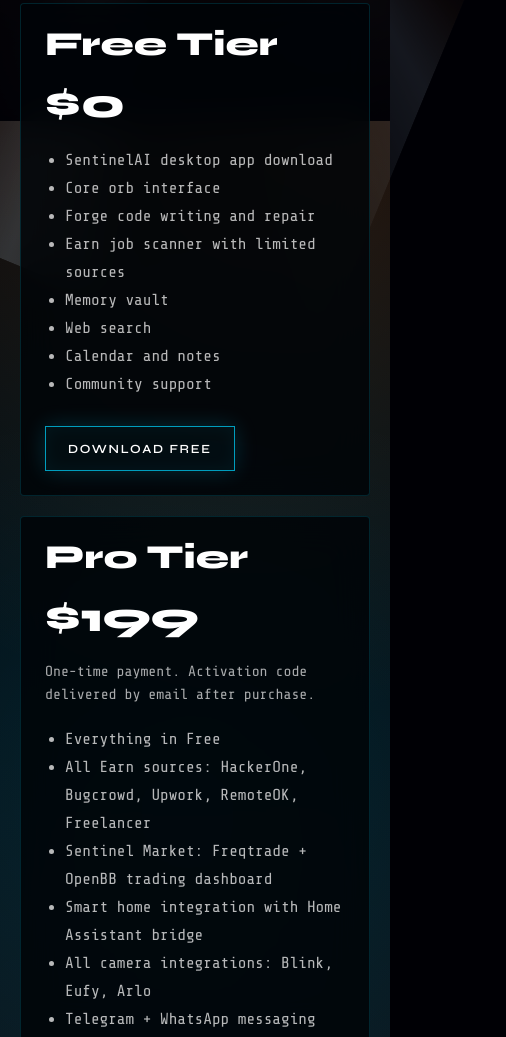
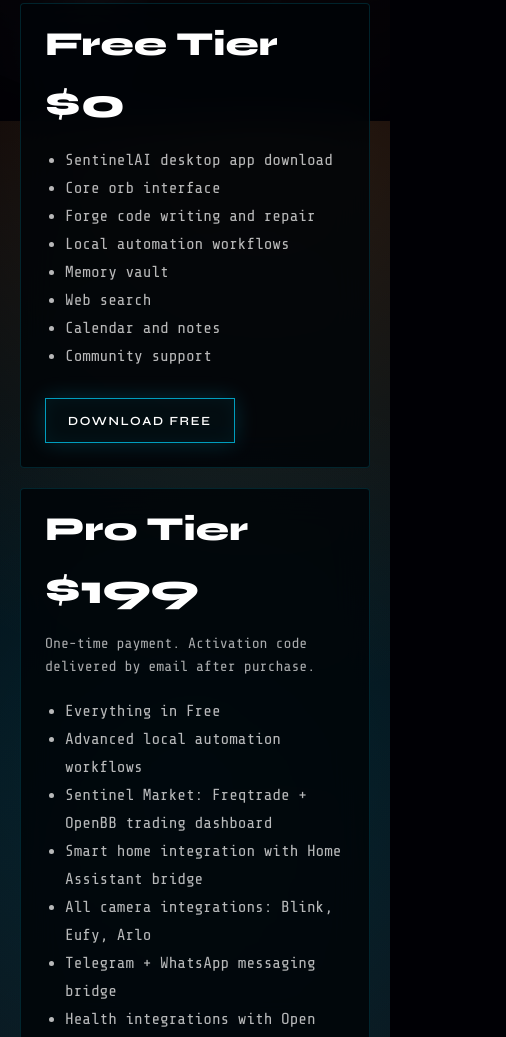
Before and after one commit to Lordsleezy/sentinelprime, a website: page pricing.html in a window 390 px wide. Shown: the part 723-1760 px from the top of the page, 506 px wide, since content can reach past the window. Drawn offline with nearby package versions, Linux system fonts and the light colour scheme.

Commit message:
Remove Earn references and tighten responsive layout

```diff
--- a/page.css
+++ b/page.css
@@ -8,7 +8,11 @@
 }
 
 * { box-sizing: border-box; }
-html { background: var(--bg); scroll-behavior: auto; }
+html {
+  background: var(--bg);
+  scroll-behavior: auto;
+  overflow-x: hidden;
+}
 body {
   margin: 0;
   min-height: 100vh;
@@ -25,7 +29,7 @@ body {
 body::before {
   content: "";
   position: fixed;
-  inset: -20vmax;
+  inset: 0;
   z-index: 0;
   pointer-events: none;
   background:
@@ -113,11 +117,11 @@ main, footer { position: relative; z-index: 3; }
 }
 
 .wrap {
-  width: min(1180px, 100%);
+  width: min(1180px, calc(100vw - 40px));
   margin: 0 auto;
 }
 
-.narrow { width: min(900px, 100%); }
+.narrow { width: min(900px, calc(100vw - 40px)); }
 
 .eyebrow {
   margin: 0 0 18px;
@@ -134,6 +138,10 @@ h1 {
   font: 800 clamp(3rem, 8vw, 7.8rem) / 0.9 "Syne", sans-serif;
   letter-spacing: 0;
   text-shadow: 0 0 42px rgba(255,255,255,0.22);
+}
+
+.panel h1 {
+  font-size: clamp(2.3rem, 5.4vw, 5.4rem);
 }
 h2 {
   font: 800 clamp(2.1rem, 5vw, 5rem) / 1 "Syne", sans-serif;
--- a/pricing.html
+++ b/pricing.html
@@ -41,7 +41,7 @@
           <li>SentinelAI desktop app download</li>
           <li>Core orb interface</li>
           <li>Forge code writing and repair</li>
-          <li>Earn job scanner with limited sources</li>
+          <li>Local automation workflows</li>
           <li>Memory vault</li>
           <li>Web search</li>
           <li>Calendar and notes</li>
@@ -56,7 +56,7 @@
         <p>One-time payment. Activation code delivered by email after purchase.</p>
         <ul>
           <li>Everything in Free</li>
-          <li>All Earn sources: HackerOne, Bugcrowd, Upwork, RemoteOK, Freelancer</li>
+          <li>Advanced local automation workflows</li>
           <li>Sentinel Market: Freqtrade + OpenBB trading dashboard</li>
           <li>Smart home integration with Home Assistant bridge</li>
           <li>All camera integrations: Blink, Eufy, Arlo</li>
--- a/website/page.css
+++ b/website/page.css
@@ -8,7 +8,11 @@
 }
 
 * { box-sizing: border-box; }
-html { background: var(--bg); scroll-behavior: auto; }
+html {
+  background: var(--bg);
+  scroll-behavior: auto;
+  overflow-x: hidden;
+}
 body {
   margin: 0;
   min-height: 100vh;
@@ -25,7 +29,7 @@ body {
 body::before {
   content: "";
   position: fixed;
-  inset: -20vmax;
+  inset: 0;
   z-index: 0;
   pointer-events: none;
   background:
@@ -113,11 +117,11 @@ main, footer { position: relative; z-index: 3; }
 }
 
 .wrap {
-  width: min(1180px, 100%);
+  width: min(1180px, calc(100vw - 40px));
   margin: 0 auto;
 }
 
-.narrow { width: min(900px, 100%); }
+.narrow { width: min(900px, calc(100vw - 40px)); }
 
 .eyebrow {
   margin: 0 0 18px;
@@ -134,6 +138,10 @@ h1 {
   font: 800 clamp(3rem, 8vw, 7.8rem) / 0.9 "Syne", sans-serif;
   letter-spacing: 0;
   text-shadow: 0 0 42px rgba(255,255,255,0.22);
+}
+
+.panel h1 {
+  font-size: clamp(2.3rem, 5.4vw, 5.4rem);
 }
 h2 {
   font: 800 clamp(2.1rem, 5vw, 5rem) / 1 "Syne", sans-serif;
```
Also changed, not shown: download.html (+1 -1 lines), index.html (+3 -3 lines), products.html (+2 -2 lines), website/download.html (+1 -1 lines), website/index.html (+3 -3 lines), website/pricing.html (+2 -2 lines), website/products.html (+2 -2 lines).
